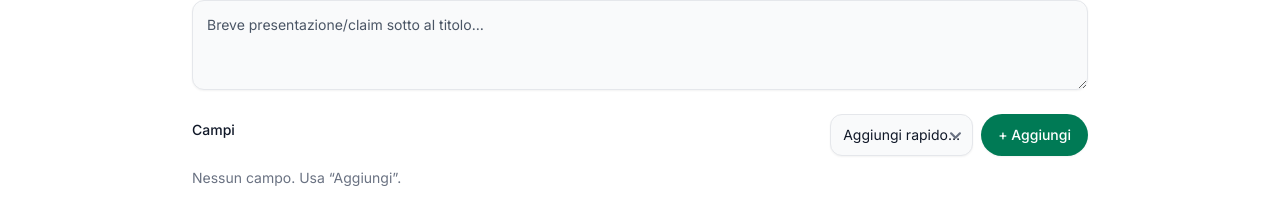
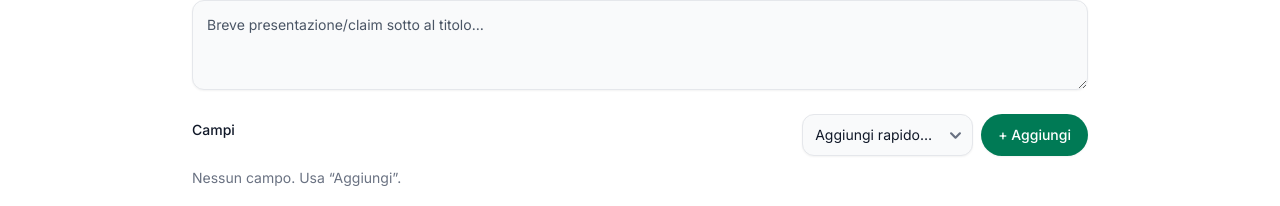
Before and after one commit to Lowell130/contact-share-app, a Nuxt app in the folder frontend/: page /cards/new in a window 1280 px wide. Shown: the part 268-474 px from the top of the page. Built offline with nearby package versions, Linux system fonts and the light colour scheme.

Commit message:
Update CardForm.vue

```diff
--- a/frontend/components/CardForm.vue
+++ b/frontend/components/CardForm.vue
@@ -35,7 +35,7 @@
         <div class="flex gap-2">
           <select
             v-model="quickType"
-            class="block px-3 py-2.5 bg-neutral-secondary-medium border border-default-medium text-heading text-sm rounded-base focus:ring-brand focus:border-brand shadow-xs placeholder:text-body"
+            class="block pe-10 py-2.5 bg-neutral-secondary-medium border border-default-medium text-heading text-sm rounded-base focus:ring-brand focus:border-brand shadow-xs placeholder:text-body"
           >
             <option disabled value="">Aggiungi rapido…</option>
             <option
```
